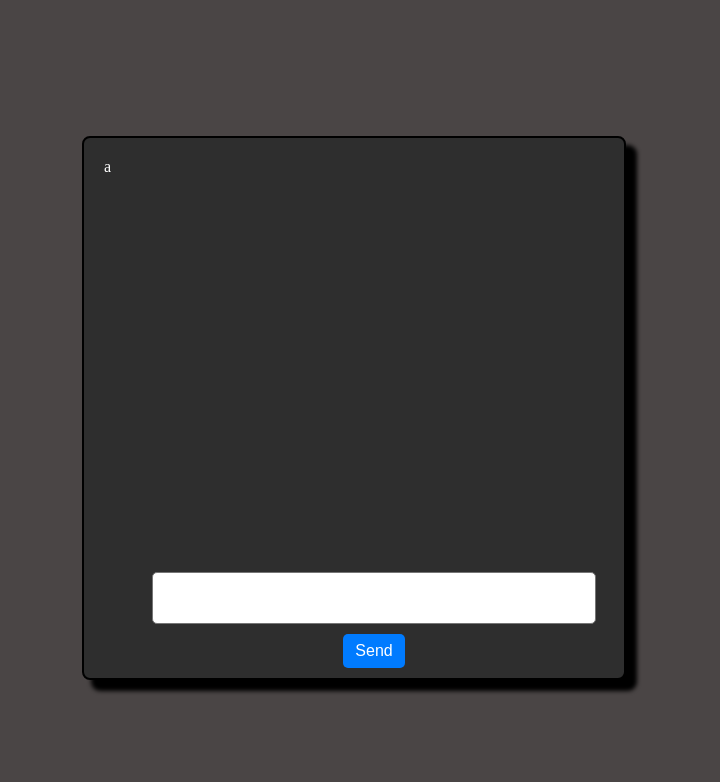
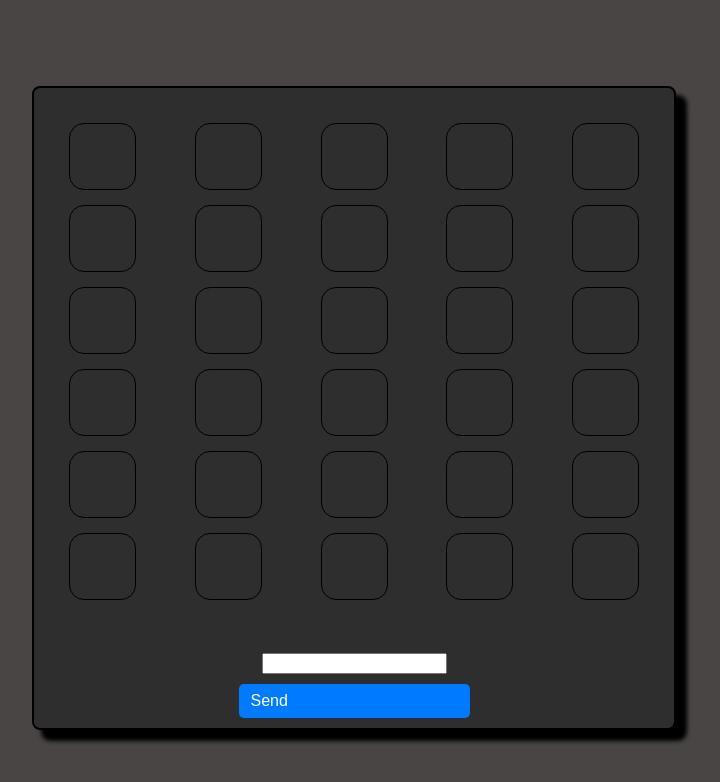
Before and after one commit to TynK-M/Frontend-Projects, a plain HTML site: page js-projects/wordle/index.html in a window 1280 px wide. Shown: the whole page, without its empty margins (286-1006 px from the left). Drawn offline with Linux system fonts and the light colour scheme.

Commit message:
Starting to implement logic to the wordle

```diff
--- a/js-projects/wordle/index.html
+++ b/js-projects/wordle/index.html
@@ -9,14 +9,123 @@
 </head>
 
 <body>
+    <!-- Game body container -->
+    <div id="game-body">
+        <!-- Row (answer-try) -->
+        <div id="r1" class="answer-try">
+            <!-- Letter box (letter-try) -->
+            <span id="r1l1" class="letter-try">
 
-    <div id="game-body">
-        a
-        <form id="answer">
-            <textarea>
-            </textarea>
-            <button id="answer-submit" type="submit">Send</button>
-        </form>
+            </span>
+            <span id="r1l2" class="letter-try">
+
+            </span>
+            <span id="r1l3" class="letter-try">
+
+            </span>
+            <span id="r1l4" class="letter-try">
+
+            </span>
+            <span id="r1l5" class="letter-try">
+
+            </span>
+        </div>
+
+        <div id="r2" class="answer-try">
+            <span id="r2l1" class="letter-try">
+
+            </span>
+            <span id="r2l2" class="letter-try">
+
+            </span>
+            <span id="r2l3" class="letter-try">
+
+            </span>
+            <span id="r2l4" class="letter-try">
+
+            </span>
+            <span id="r2l5" class="letter-try">
+
+            </span>
+        </div>
+
+        <div id="r3" class="answer-try">
+            <span id="r3l1" class="letter-try">
+
+            </span>
+            <span id="r3l2" class="letter-try">
+
+            </span>
+            <span id="r3l3" class="letter-try">
+
+            </span>
+            <span id="r3l4" class="letter-try">
+
+            </span>
+            <span id="r3l5" class="letter-try">
+
+            </span>
+        </div>
+
+        <div id="r4" class="answer-try">
+            <span id="r4l1" class="letter-try">
+
+            </span>
+            <span id="r4l2" class="letter-try">
+
+            </span>
+            <span id="r4l3" class="letter-try">
+
+            </span>
+            <span id="r4l4" class="letter-try">
+
+            </span>
+            <span id="r4l5" class="letter-try">
+
+            </span>
+        </div>
+
+        <div id="r5" class="answer-try">
+            <span id="r5l1" class="letter-try">
+
+            </span>
+            <span id="r5l2" class="letter-try">
+
+            </span>
+            <span id="r5l3" class="letter-try">
+
+            </span>
+            <span id="r5l4" class="letter-try">
+
+            </span>
+            <span id="r5l5" class="letter-try">
+
+            </span>
+        </div>
+
+        <div id="r6" class="answer-try">
+            <span id="r6l1" class="letter-try">
+
+            </span>
+            <span id="r6l2" class="letter-try">
+
+            </span>
+            <span id="r6l3" class="letter-try">
+
+            </span>
+            <span id="r6l4" class="letter-try">
+
+            </span>
+            <span id="r6l5" class="letter-try">
+
+            </span>
+        </div>
+
+        <div name="input" id="answer">
+            <p id="error-message" class="error"></p>
+            <input id="input-text" type="text" name="input-text">
+            <input id="answer-submit" onclick="insertInput();"  value="Send">
+        </div>
     </div>
 
     <script src="index.js"></script>
--- a/js-projects/wordle/index.js
+++ b/js-projects/wordle/index.js
@@ -0,0 +1,68 @@
+let wordToGuess = null;
+let wordPromise = null;
+// Function that create the call to the URL and returns the 5 letter word
+async function getWord() {
+    if (wordToGuess) return wordToGuess;
+    if (!wordPromise) {
+        wordPromise = fetch("https://random-word-api.herokuapp.com/word?length=5")
+            .then(response => response.json())
+            .then(json => {
+                wordToGuess = json[0];
+                return wordToGuess;
+            })
+            .catch(error => {
+                console.error("Error fetching word:", error);
+            });
+    }
+    return wordPromise;
+}
+
+// Function for input control
+function validateInput() {
+    let inputField = document.getElementById("input-text");
+    let errorMessage = document.getElementById("error-message");
+    let input = inputField.value.trim();
+
+    if (input.length !== 5) {
+        errorMessage.textContent = "The word needs to be exactly 5 letters";
+        errorMessage.style.display = "block";
+        return false;
+    }
+
+    if (!/^[a-zA-Z]{5}$/.test(input)) {
+        errorMessage.textContent = "Input must contain only letters (A-Z)";
+        errorMessage.style.display = "block";
+        return false;
+    }
+
+    errorMessage.style.display = "none";
+    return true;
+}
+
+const rowList = [
+    document.getElementById("r1"),
+    document.getElementById("r2"),
+    document.getElementById("r3"),
+    document.getElementById("r4"),
+    document.getElementById("r5"),
+    document.getElementById("r6")
+];
+let rowCounter = 1;
+// Function to insert the try
+function insertInput() {
+    // First checking if the input is valid
+    if (!validateInput()) {
+        return false;
+    }
+
+    let lettersList = [
+        document.getElementById("r" + rowCounter + "l1"),
+        document.getElementById("r" + rowCounter + "l2"),
+        document.getElementById("r" + rowCounter + "l3"),
+        document.getElementById("r" + rowCounter + "l4"),
+        document.getElementById("r" + rowCounter + "l5")
+    ];
+    let inputLetters = document.getElementById("input-text")
+        .value.trim()
+        .split('');
+}
--- a/js-projects/wordle/style.css
+++ b/js-projects/wordle/style.css
@@ -16,8 +16,8 @@ body{
     border-radius: 8px;
     border: 2px solid #000000;
     padding: 20px;
-    height: 500px;
-    width: 500px;
+    height: 600px;
+    width: 600px;
     box-shadow: 10px 10px 4px 1px #000000;
     transition: all 0.3s ease;
 }
@@ -26,17 +26,36 @@ body{
     box-shadow: none;
 }
 
+/*Guesses rows and columns*/
+.answer-try{ /*Rows*/
+    display: flex;
+    margin: 15px 15px 0 15px;
+    justify-content: space-between;
+}
+
+.letter-try{
+    width: 65px;
+    height: 65px;
+    border: 1px solid #000000;
+    border-radius: 15px;
+    display: flex;
+    justify-content: center;
+    align-items: center;
+    font-size: 50px;
+}
+
+/*Bottom textarea and submit button styling*/
 #answer {
     position: absolute;
     bottom: 10px;
-    width: 100%;
+    width: inherit;
     display: flex;
     flex-direction: column;
     align-items: center;
 }
 
 #answer textarea {
-    width: 80%;
+    width: 200px;
     height: 40px;
     resize: none;
     border-radius: 5px;
@@ -58,3 +77,10 @@ body{
 #answer-submit:hover {
     background-color: #0056b3;
 }
+
+#error-message {
+    color: red;
+    display: none;
+    font-size: 14px;
+    margin-top: 5px;
+}
```
